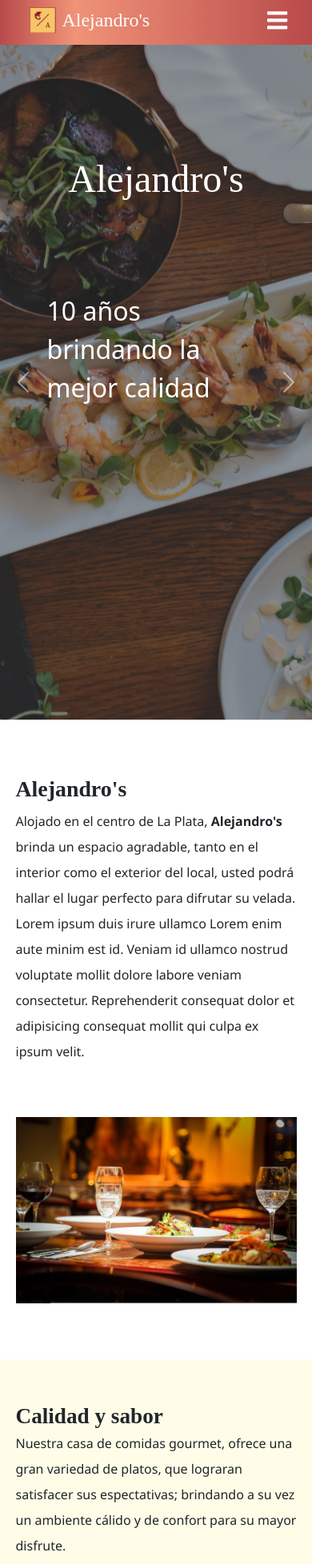
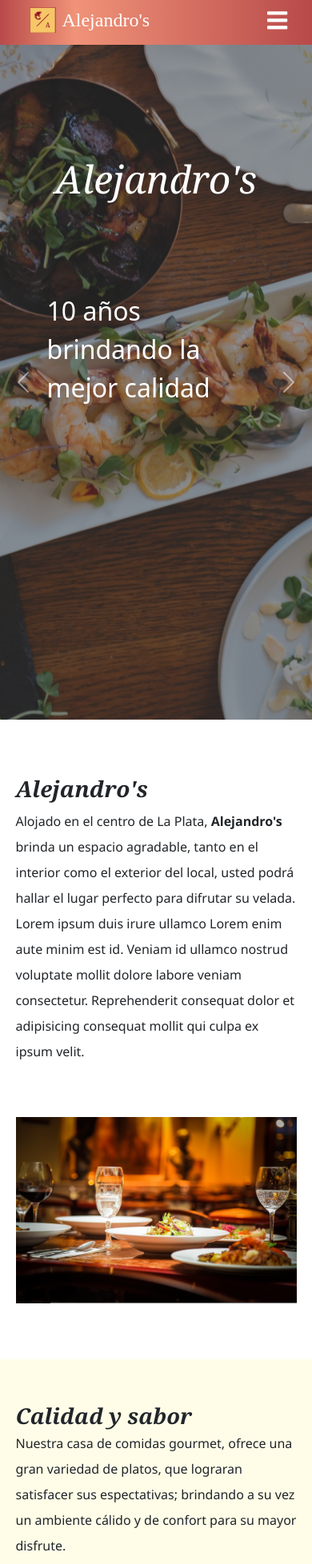
Before and after one commit to Alan-Marzano/Alejandro-s, a React (Create React App) app: page / in a window 390 px wide. Shown: the top 1956 px of the page at 80% size. Built offline with nearby package versions, Linux system fonts and the light colour scheme.

Commit message:
first commit

```diff
--- a/src/app.css
+++ b/src/app.css
@@ -178,7 +178,7 @@ h4 {
   font-size: 5rem;
   font-weight: 100;
   color: #fff;
-
+  font-style: italic;
 }
 
 .portada-p {
@@ -356,7 +356,7 @@ h4 {
   margin-bottom: 2rem;
 }
 
-.redes a{
+.redes a {
   display: inline-flex;
   width: 0.5rem;
   height: 0.5rem;
@@ -622,7 +622,7 @@ h4 {
   margin: 0 0 3rem;
 }
 
-.btn-reservas{
+.btn-reservas {
   margin-top: 0.8rem;
 }
 
@@ -978,12 +978,23 @@ h4 {
   .portada-h4 {
     font-size: 3rem;
     margin-top: 7rem;
-    font-weight: 200;
+    font-family: Cambria, "Cochin", Georgia, Times, Times New Roman, serif;
+    font-style: italic;
   }
 
   .portada-p {
     font-size: 2rem;
     margin-top: 7rem;
+  }
+
+  .h1-p {
+    font-style: italic;
+    font-family: Cambria, "Cochin", Georgia, Times, Times New Roman, serif;
+  }
+
+  .h2-titulo {
+    font-style: italic;
+    font-family: Cambria, "Cochin", Georgia, Times, Times New Roman, serif;
   }
 
   .pedidos {
```
